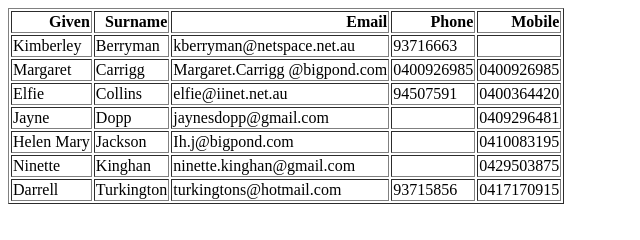
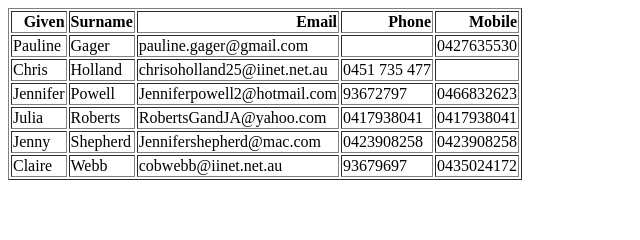
Before and after one commit to splconline/splc-scripts, a plain HTML site: page studentlist/index.html in a window 1280 px wide. Shown: the whole page, without its empty margins (0-640 px from the left). Drawn offline with Linux system fonts and the light colour scheme.

Commit message:
Update index.html

```diff
--- a/studentlist/index.html
+++ b/studentlist/index.html
@@ -10,53 +10,46 @@
   </thead>
   <tbody>
     <tr>
-      <td>Kimberley</td>
-      <td>Berryman</td>
-      <td>kberryman@netspace.net.au</td>
-      <td>93716663</td>
+      <td>Pauline</td>
+      <td>Gager</td>
+      <td>pauline.gager@gmail.com</td>
+      <td></td>
+      <td>0427635530</td>
+    </tr>
+    <tr>
+      <td>Chris</td>
+      <td>Holland</td>
+      <td>chrisoholland25@iinet.net.au</td>
+      <td>0451 735 477</td>
       <td></td>
     </tr>
     <tr>
-      <td>Margaret</td>
-      <td>Carrigg</td>
-      <td>Margaret.Carrigg @bigpond.com</td>
-      <td>0400926985</td>
-      <td>0400926985</td>
+      <td>Jennifer</td>
+      <td>Powell</td>
+      <td>Jenniferpowell2@hotmail.com</td>
+      <td>93672797</td>
+      <td>0466832623</td>
     </tr>
     <tr>
-      <td>Elfie</td>
-      <td>Collins</td>
-      <td>elfie@iinet.net.au</td>
-      <td>94507591</td>
-      <td>0400364420</td>
+      <td>Julia</td>
+      <td>Roberts</td>
+      <td>RobertsGandJA@yahoo.com</td>
+      <td>0417938041</td>
+      <td>0417938041</td>
     </tr>
     <tr>
-      <td>Jayne</td>
-      <td>Dopp</td>
-      <td>jaynesdopp@gmail.com</td>
-      <td></td>
-      <td>0409296481</td>
+      <td>Jenny</td>
+      <td>Shepherd</td>
+      <td>Jennifershepherd@mac.com</td>
+      <td>0423908258</td>
+      <td>0423908258</td>
     </tr>
     <tr>
-      <td>Helen Mary</td>
-      <td>Jackson</td>
-      <td>Ih.j@bigpond.com</td>
-      <td></td>
-      <td>0410083195</td>
-    </tr>
-    <tr>
-      <td>Ninette</td>
-      <td>Kinghan</td>
-      <td>ninette.kinghan@gmail.com</td>
-      <td></td>
-      <td>0429503875</td>
-    </tr>
-    <tr>
-      <td>Darrell</td>
-      <td>Turkington</td>
-      <td>turkingtons@hotmail.com</td>
-      <td>93715856</td>
-      <td>0417170915</td>
+      <td>Claire</td>
+      <td>Webb</td>
+      <td>cobwebb@iinet.net.au</td>
+      <td>93679697</td>
+      <td>0435024172</td>
     </tr>
   </tbody>
 </table>
```
